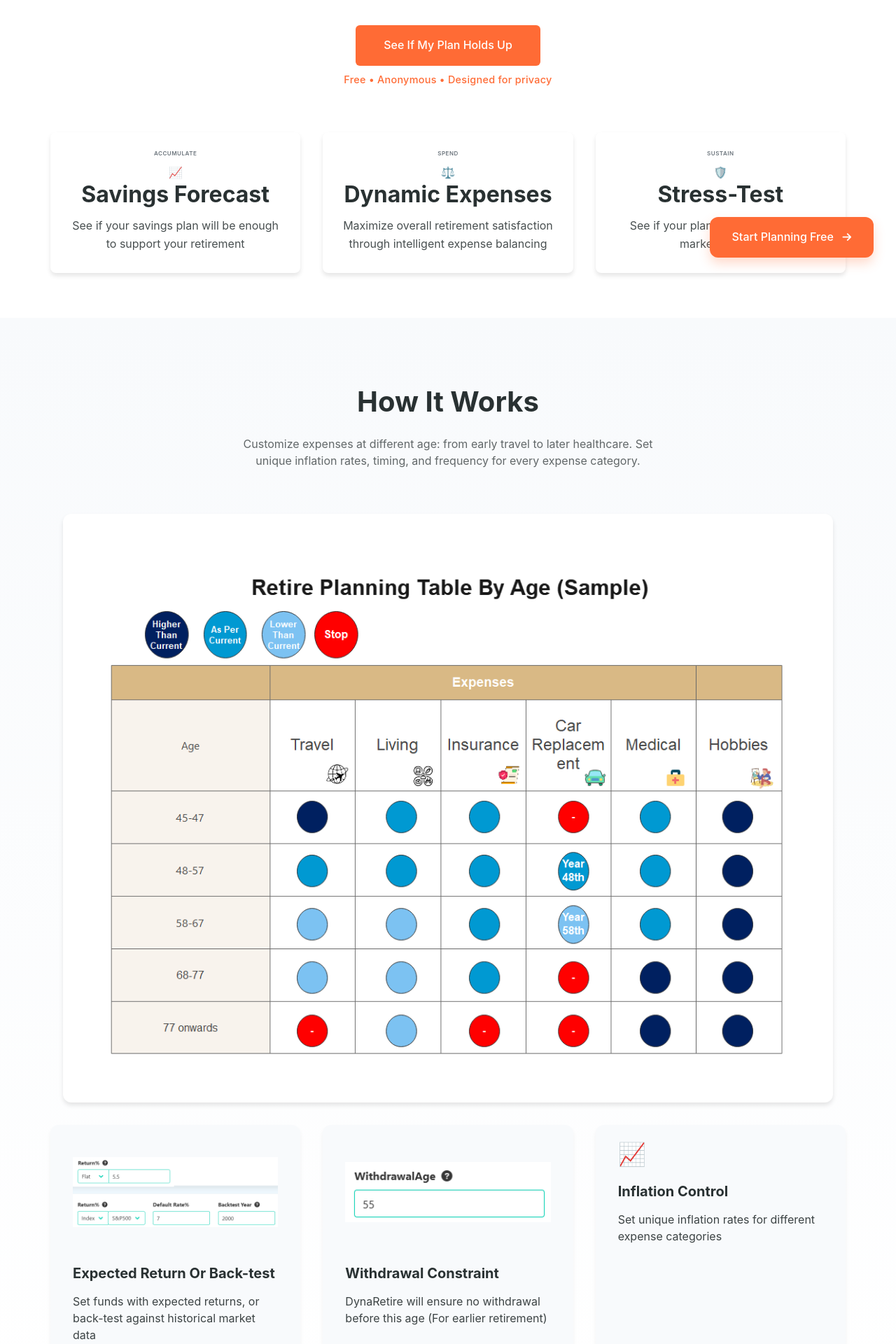
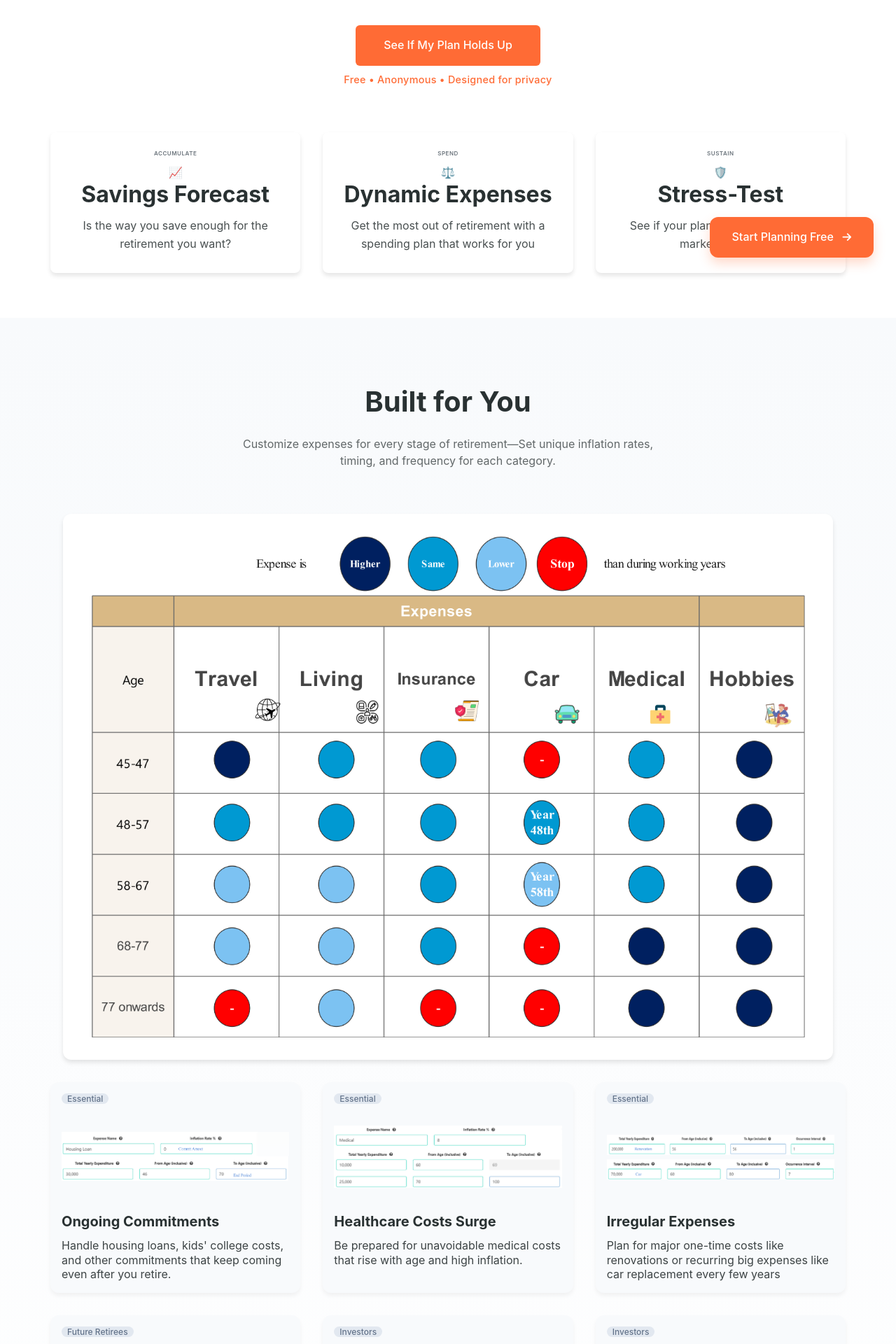
Before and after one commit to lakwli/dynaretire, a Flask app: page / in a window 1280 px wide. Shown: the part 400-2320 px from the top of the page at 70% size. Run offline with Flask 3, Linux system fonts and the light colour scheme.

Commit message:
Landing: Complete all the features

```diff
--- a/static/css/style.css
+++ b/static/css/style.css
@@ -262,9 +262,22 @@ h1, h2, h3 {
     margin-top: 2rem;
 }
 
+.feature-tag {
+    display: block;
+    padding: 0.15rem 0.5rem;
+    background: #e2e8f0;
+    color: #64748b;
+    border-radius: 15px;
+    font-size: 0.75rem;
+    font-weight: 500;
+    width: fit-content;
+    margin: 0;
+    line-height: 0.8;
+}
+
 .feature-item {
     background: white;
-    padding: 1rem 2rem 2rem;
+    padding: 1rem;
     border-radius: 12px;
     box-shadow: 0 4px 6px rgba(0,0,0,0.05);
     transition: transform 0.3s ease, box-shadow 0.3s ease;
@@ -280,25 +293,28 @@ h1, h2, h3 {
     width: 100%;
     height: 160px;
     object-fit: contain;
-    margin-bottom: 1rem;
+    margin: -0.25rem 0 0 0;
     border-radius: 8px;
+    display: block;
 }
 
 .feature-item .feature-icon {
     font-size: 2rem;
-    margin-bottom: 1rem;
+    margin-bottom: 0;
 }
 
 .feature-item h3 {
     font-size: 1.25rem;
-    margin-bottom: 1rem;
+    margin-bottom: 0;
     color: var(--accent-color);
+    line-height: 1.2;
 }
 
 .feature-item p {
     font-size: 1rem;
     color: var(--secondary-color);
-    line-height: 1.5;
+    line-height: 1.3;
+    margin-top: 0.75rem;
 }
 
 @media (max-width: 768px) {
--- a/templates/marketing/landing.html
+++ b/templates/marketing/landing.html
@@ -86,33 +86,40 @@
 
     <section class="hero">
       <div class="container">
-        <p class="small-header">For Serious Retirement Planners</p>
+        <p class="small-header">For Serious Retirement Planner</p>
         <!--Plan Your Retirement With Adapting Changes-->
         <!-- Your Retirement Isn't Flat. Why Is Your Planning?-->
         <!--Dynamic Planning for Your Real-Life Retirement-->
-        <h1 class="headline">
-          Plan For The Retirement That Changes With Life
-        </h1>
+        <h1 class="headline">Plan For The Retirement That Changes With Life</h1>
         <!--Personalized retirement plans adapt to changing expenses needs, income, and market conditions & risk handling-->
         <p class="hero-subtitle">
-          Travel early? Healthcare later? Loan, Kids, Market Crashes? Will my retirement plan hold up through it all? Am I saving enough? Test it now.
+          Travel early? Healthcare later? Loan, Kids, Market Crashes? Will my
+          retirement plan hold up through it all? Am I saving enough? Test it
+          now.
         </p>
         <div class="hero-cta">
-          <a href="https://dynaretire.app" class="primary-button">See If My Plan Holds Up</a>
-          <p class="hero-cta-subtext">Free • Anonymous • Designed for privacy</p>
+          <a href="https://dynaretire.app" class="primary-button"
+            >See If My Plan Holds Up</a
+          >
+          <p class="hero-cta-subtext">
+            Free • Anonymous • Designed for privacy
+          </p>
         </div>
         <div class="hero-benefit">
           <div class="benefit-item">
             <span class="phase-label">ACCUMULATE</span>
             <div class="feature-icon">📈</div>
             <h3>Savings Forecast</h3>
-            <p>See if your savings plan will be enough to support your retirement</p>
+            <p>Is the way you save enough for the retirement you want?</p>
           </div>
           <div class="benefit-item">
             <span class="phase-label">SPEND</span>
             <div class="feature-icon">⚖️</div>
             <h3>Dynamic Expenses</h3>
-            <p>Maximize overall retirement satisfaction through intelligent expense balancing</p>
+            <p>
+              Get the most out of retirement with a spending plan that works for
+              you
+            </p>
           </div>
           <div class="benefit-item">
             <span class="phase-label">SUSTAIN</span>
@@ -147,51 +154,105 @@
       <div class="container">
         <div class="section-header">
           <!--<h2>Expense planning that evolves with your life stages</h2>-->
-          <h2>How It Works</h2>
+          <h2>Built for You</h2>
           <p>
-            Customize expenses at different age: from early travel to later
-            healthcare. Set unique inflation rates, timing, and frequency for
-            every expense category.
+            Customize expenses for every stage of retirement—Set unique inflation rates, timing, and
+            frequency for each category.
           </p>
         </div>
         <div class="main-feature">
           <img
-            src="{{ url_for('static', filename='images/Expenses2.png') }}"
+            src="{{ url_for('static', filename='images/ExpensesChange.png') }}"
             alt="Retirement Expenses Planning"
             class="feature-image"
           />
         </div>
+
+  <!-- TODO: Commitment e.g. loan, insurance, child education -->
+
 <div class="features-grid">
+  <!-- ALL USERS - Start with features everyone cares about -->
   <div class="feature-item">
-            <img
-              src="{{ url_for('static', filename='images/Savings.png') }}"
-              alt="Pension and Investment"
-              class="feature-item-image"
-            />
+    <span class="feature-tag">Essential</span>
+    <img src="{{ url_for('static', filename='images/feature_commitment.png') }}" alt="Financial Commitments" class="feature-item-image" />
+    <h3>Ongoing Commitments</h3>
+    <p>Handle housing loans, kids' college costs, and other commitments that keep coming even after you retire.</p>
+  </div>
+
+  <div class="feature-item">
+    <span class="feature-tag">Essential</span>
+    <img src="{{ url_for('static', filename='images/feature_medical.png') }}" alt="Healthcare Costs" class="feature-item-image" />
+    <h3>Healthcare Costs Surge</h3>
+    <p>Be prepared for unavoidable medical costs that rise with age and high inflation.</p>
+  </div>
+
+  <div class="feature-item">
+    <span class="feature-tag">Essential</span>
+    <img src="{{ url_for('static', filename='images/feature_irregular.png') }}" alt="Irregular Expenses" class="feature-item-image" />
+    <h3>Irregular Expenses</h3>
+    <p>Plan for major one-time costs like renovations or recurring big expenses like car replacement every few years</p>
+  </div>
+
+  <!-- FUTURE RETIREES GROUP - For those planning ahead
+  <div class="feature-item">
+    <span class="feature-tag">Future Retirees</span>
+    <img src="{{ url_for('static', filename='images/feature_workingSaving.png') }}" alt="Working Savings" class="feature-item-image" />
+    <h3>Saving for Retirement</h3>
+    <p>Contribute to pension and set aside extra savings with different returns for closer retirement projection</p>
+  </div>
+
+  <div class="feature-item">
+    <span class="feature-tag">Future Retirees</span>
+    <img src="{{ url_for('static', filename='images/feature_incomeGrowth.png') }}" alt="Working Savings" class="feature-item-image" />
+    <h3>How will savings grow?</h3>
+    <p>Adjust growth rates as careers progress</p>
+  </div>-->
+  <div class="feature-item">
+    <span class="feature-tag">Future Retirees</span>
+    <img src="{{ url_for('static', filename='images/feature_workingSaving.png') }}" alt="Working Savings" class="feature-item-image" />
+    <h3>Saving & Growth Projection</h3>
+    <p>Set pension contributions and extra savings with custom growth rates as career progresses for saving projections.</p>
+  </div>
+
+  <!-- INVESTORS GROUP - For those focused on investment strategies -->
+  <div class="feature-item">
+    <span class="feature-tag">Investors</span>
+    <img src="{{ url_for('static', filename='images/Savings.png') }}" alt="Expected Returns" class="feature-item-image" />
     <h3>Expected Return Or Back-test</h3>
-            <p>
-              Set funds with expected returns, or back-test against historical
-              market data
-            </p>
+    <p>Set expected returns or back-test with historical data to see potential outcomes</p>
   </div>
+
   <div class="feature-item">
-            <img
-              src="{{ url_for('static', filename='images/WithdrawAge.png') }}"
-              alt="Pension and Investment"
-              class="feature-item-image"
-            />
-            <h3>Withdrawal Constraint</h3>
-            <p>
-              DynaRetire will ensure no withdrawal before this age (For earlier
-              retirement)
-            </p>
+    <span class="feature-tag">Investors</span>
+    <img src="{{ url_for('static', filename='images/feature_reductionRate.png') }}" alt="Minimum Spending" class="feature-item-image" />
+    <h3>Spend Less in a Tough Market</h3>
+    <p>Reduce selective expenses to your acceptable comfort level to speed portfolio recovery.</p>
   </div>
+
   <div class="feature-item">
-            <div class="feature-icon">📈</div>
-            <h3>Inflation Control</h3>
-            <p>Set unique inflation rates for different expense categories</p>
+    <span class="feature-tag">Investors</span>
+    <img src="{{ url_for('static', filename='images/feature_assetAllocation.png') }}" alt="Asset Allocation" class="feature-item-image" />
+    <h3>Age-Based Asset Allocation</h3>
+    <p>Automatically shift from growth to preservation, adjust asset allocation as you age.</p>
+  </div>
+
+  <div class="feature-item">
+    <span class="feature-tag">Investors</span>
+    <img src="{{ url_for('static', filename='images/feature_rebalanceOption.png') }}" alt="Portfolio Rebalance" class="feature-item-image" />
+    <h3>Portfolio Rebalancing</h3>
+    <p>Control rebalancing frequency and pause fund transfers during market downturns to protect your investments.</p>
+  </div>
+
+  <!-- FIRE SEEKERS - More specialized audience -->
+  <div class="feature-item">
+    <span class="feature-tag">FIRE Seekers</span>
+    <img src="{{ url_for('static', filename='images/WithdrawAge.png') }}" alt="Pension and Investment" class="feature-item-image" />
+    <h3>Withdrawal Constraint (FIRE)</h3>
+    <p>Manage cash flow before pension access—critical for early retirees relying on investments or savings.</p>
   </div>
 </div>
+
+
       </div>
     </section>
 
@@ -302,12 +363,14 @@
     <section class="cta">
       <div class="container">
         <h2>Start Planning Your Dynamic Retirement Today</h2>
+        <!--This App is build by earlier retiree who understand the important of dynamic retirement planning-->
         <p>
-          This App is build by earlier retiree who understand the important of
-          dynamic retirement planning
+          Retirement is about living life on your terms. This app is built by an
+          early retiree who truly understands that and designed it to support
+          your dynamic retirement planning.
         </p>
         <a href="https://dynaretire.app" class="primary-button"
-          >Try DynaRetire Free</a
+          >Just Start It !</a
         >
       </div>
     </section>
```
Also changed, not shown: static/images/ExpensesChange.png, static/images/feature_assetAllocation.png (added), static/images/feature_commitment.png (added), static/images/feature_incomeGrowth.png (added), static/images/feature_inflation.png (added), static/images/feature_irregular.png (added), static/images/feature_medical.png (added), static/images/feature_rebalanceOption.png (added), static/images/feature_reductionRate.png (added), static/images/feature_workingSaving.png (added). Lines whose indentation alone changed are shown as unchanged.
